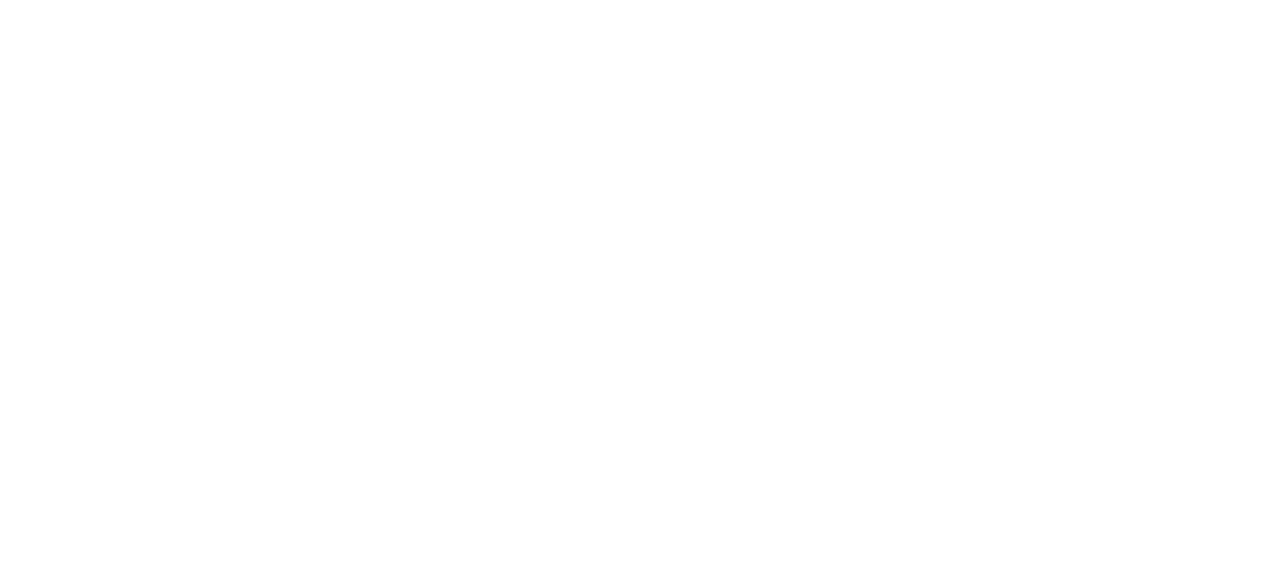
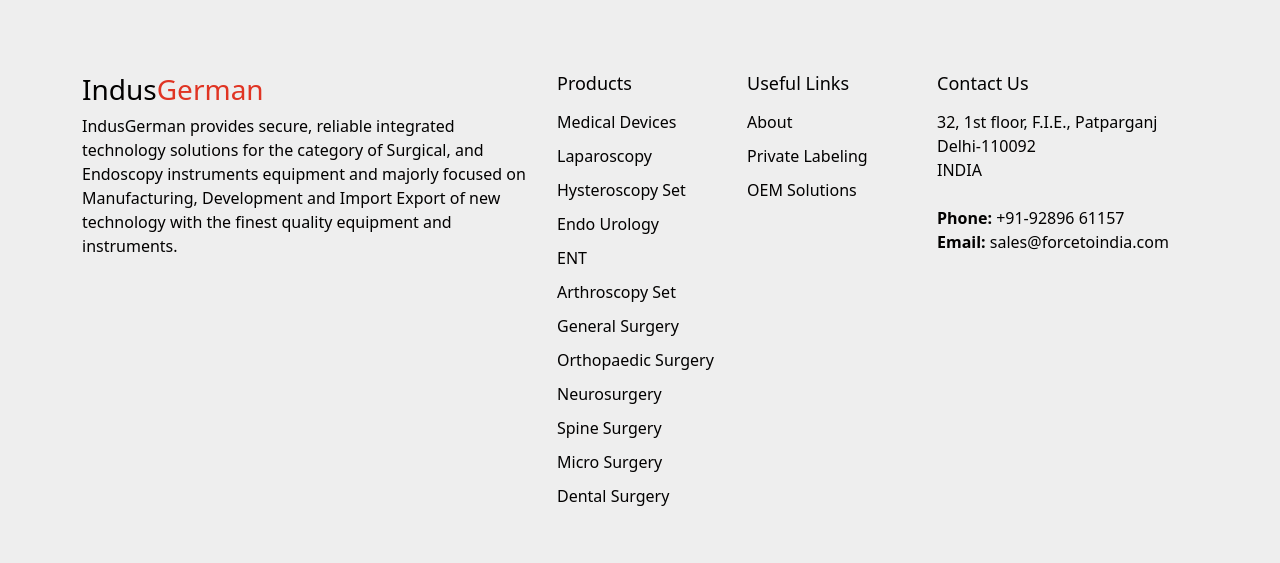
Before and after one commit to gurdeep4git/IndusGerman, a React (Create React App) app: page /product/arthroscopy-set in a window 1280 px wide. Shown: the part 171-734 px from the top of the page. Built offline with nearby package versions, Linux system fonts and the light colour scheme.

Commit message:
about and footer added

```diff
--- a/src/App.js
+++ b/src/App.js
@@ -3,6 +3,7 @@
 import Home from './pages/Home/Home';
 import About from './pages/About/About';
 import ProductDetails from './pages/ProductDetails/ProductDetails';
+import Footer from './components/Footer/Footer';
 
 function App() {
   return (
@@ -17,7 +18,7 @@
           <Route path="/product/:name" element={<ProductDetails />} />
         </Routes>
 
-
+        <Footer />
       </BrowserRouter>
 
     </>
--- /dev/null
+++ b/src/components/Footer/Footer.css
@@ -0,0 +1,49 @@
+.footer {
+    color: var(--five-color);
+}
+
+.brand-text {}
+
+.brand-text h3 {}
+
+.brand-text span {
+    color: var(--first-color);
+}
+
+.brand-text p {
+    margin: 0;
+}
+
+.footer-products ul {
+    list-style: none;
+    margin: 0;
+    padding: 0;
+}
+
+.footer-products ul li {
+    display: block;
+    padding: 0.3125rem 0;
+}
+
+.footer-products ul li:first-child {
+    padding-top: 0;
+}
+
+.footer-products ul li a {
+    text-decoration: none;
+    font-size: 1rem;
+    color: var(--five-color);
+    transition: 0.3s;
+}
+
+.footer-products ul li a:hover {
+    text-decoration: none;
+    color: var(--first-color);
+}
+
+.footer-title {
+    margin-top: 0;
+    font-weight: 500;
+    line-height: 1.2;
+    font-size: 1.125rem;
+}
--- /dev/null
+++ b/src/components/Footer/Footer.js
@@ -0,0 +1,79 @@
+import React from 'react'
+import './Footer.css';
+import products from '../../data/navbar.json'
+import data from '../../data/footer.json';
+import { Link } from 'react-router-dom';
+
+function Footer() {
+    const productsList = products.filter(i => i.title === 'Products')[0].subMenu;
+
+    return (
+        <>
+            <div className="footer bg-color section-pad">
+                <div className="container">
+                    <div className="row">
+                        <div className="col-md-6 col-lg-5 mb-4 mb-lg-0">
+                            <div className='brand-text'>
+                                <h3 className='fs-3'>Indus<span>German</span></h3>
+                                <p>IndusGerman provides secure, reliable integrated technology solutions for the category of Surgical, and Endoscopy instruments equipment and majorly focused on Manufacturing, Development and Import   Export of new technology with the finest quality equipment and instruments.</p>
+                            </div>
+                        </div>
+                        <div className="col-md-6 col-lg-2 mb-4 mb-lg-0">
+                            <h3 className='footer-title mb-3'>Products</h3>
+                            <div className='footer-products'>
+                                <ul>
+                                    {
+                                        productsList.map((product, index) => {
+                                            return (
+                                                <li key={index}>
+                                                    <Link to={product.link}>{product.title}</Link>
+                                                </li>
+                                            )
+                                        })
+                                    }
+                                </ul>
+                            </div>
+                        </div>
+                        <div className="col-md-6 col-lg-2 mb-4 mb-lg-0">
+                            <h3 className='footer-title mb-3'>Useful Links</h3>
+                            <div className='footer-products'>
+                                <ul>
+                                    {
+                                        data.links.map((link, index) => {
+                                            return (
+                                                <li key={index}>
+                                                    <Link to={link?.link}>{link.title}</Link>
+                                                </li>
+                                            )
+                                        })
+                                    }
+                                </ul>
+                            </div>
+                        </div>
+                        <div className="col-md-6 col-lg-3 mb-4 mb-lg-0">
+                            <h3 className='footer-title mb-3'>Contact Us</h3>
+                            <div>
+                                <p>
+                                    32, 1st floor, F.I.E., Patparganj
+                                    <br />
+                                    Delhi-110092
+                                    <br />
+                                    INDIA
+                                    <br />
+                                    <br />
+                                    <strong>Phone: </strong>
+                                    +91-92896 61157
+                                    <br />
+                                    <strong>Email: </strong>
+                                    sales@forcetoindia.com
+                                </p>
+                            </div>
+                        </div>
+                    </div>
+                </div>
+            </div>
+        </>
+    )
+}
+
+export default Footer
--- /dev/null
+++ b/src/data/footer.json
@@ -0,0 +1,16 @@
+{
+    "links": [
+        {
+            "title": "About",
+            "link": "/about"
+        },
+        {
+            "title": "Private Labeling",
+            "link": ""
+        },
+        {
+            "title": "OEM Solutions",
+            "link": ""
+        }
+    ]
+}
--- /dev/null
+++ b/src/data/home.json
@@ -0,0 +1,29 @@
+{
+    "features": [
+        {
+            "icon": "",
+            "title": "Quality Assurance",
+            "description": "Every INDUS GERMAN product comes with an assurance of high quality and zero compromise in its production, performance, and safety"
+        },
+        {
+            "icon": "",
+            "title": "Private Labeling",
+            "description": "Undertake private labeling of various products and ensure a timely delivery of all orders"
+        },
+        {
+            "icon": "",
+            "title": "Quality Products",
+            "description": "Years of Experience, technology is the guide, quality is life, customer is the center, management is the guara"
+        },
+        {
+            "icon": "",
+            "title": "Highly Focused R&D",
+            "description": "R&D and our perseverance to achieve the highest standards have given us the leader status in all our businesses"
+        }
+    ],
+    "about": [
+        "FORCETO INDIA PVT LTD based in Delhi, India is an ISO 13485:2016 & ISO 9001:2015 Certified Company by CDSCO notified body. Also registered under MSME (Make In India).",
+        "We are continuously working on our products to achieve more and more excellence and ensure high-quality products. We are also collaborating with various organizations globally, for their guidance in new innovations. We represent India globally by manufacturing user-friendly equipment and instruments with the help of technically skilled people in our production, research & Development department, which can enhance our capability to serve you better and increase our company’s productivity.",
+        "We design, develop, engineer, and manufacture medical devices for global markets & Supply Reusable General Surgery Instruments, Laparoscopic Surgery Instruments, Telescopes, Hysteroscope Sets, Laparoscopic Tubal Ligation Sets, Arthroscope Sets, and Sinoscopy Sets, Surgical Loupes, Surgical Retractors, Resectoscopy Set, Cystoscopy Set and Medical Devices (HD Camera, LED Light Source, C02 Insufflator, Surgical Headlights, LED Headlight, Pneumatic Tourniquet, Suction, and Irrigation Unit) for the global market."
+    ]
+}
--- a/src/index.css
+++ b/src/index.css
@@ -32,3 +32,7 @@
   bottom: 0;
   margin: auto;
 }
+
+.bg-color {
+  background-color: var(--grey-0);
+}
--- a/src/pages/Home/Home.css
+++ b/src/pages/Home/Home.css
@@ -23,7 +23,8 @@
     }
 }
 
-.feature-description {
+.feature-description,
+.description {
     color: var(--text-color);
     line-height: 1.875rem;
 }
@@ -39,10 +40,6 @@
 
 .feature-item:hover .feature-title {
     border-bottom: 4px solid var(--first-color);
-}
-
-.bg-color {
-    background-color: var(--grey-0);
 }
 
 .service-item {
@@ -61,3 +58,9 @@
 .service-title:hover {
     color: var(--first-color);
 }
+
+.description {
+    color: var(--text-color);
+    line-height: 1.875rem;
+    font-size: 1.125rem;
+}
--- a/src/pages/Home/Home.js
+++ b/src/pages/Home/Home.js
@@ -1,32 +1,14 @@
 import React from 'react'
 import Banner from '../../components/Banner/Banner'
 import './Home.css';
-import products from '../../data/products/products-list.json'
+import products from '../../data/navbar.json'
+import data from '../../data/home.json';
 import { Link } from 'react-router-dom';
 
 function Home() {
-    const features = [
-        {
-            'icon': '',
-            'title': 'Quality Assurance',
-            'description': 'Every INDUS GERMAN product comes with an assurance of high quality and zero compromise in its production, performance, and safety.'
-        },
-        {
-            'icon': '',
-            'title': 'Private Labeling',
-            'description': 'Undertake private labeling of various products and ensure a timely delivery of all orders.'
-        },
-        {
-            'icon': '',
-            'title': 'Quality Products',
-            'description': 'Years of Experience, technology is the guide, quality is life, customer is the center, management is the guara.'
-        },
-        {
-            'icon': '',
-            'title': 'Highly Focused R&D',
-            'description': 'R&D and our perseverance to achieve the highest standards have given us the leader status in all our businesses.'
-        }
-    ]
+
+    const productsList = products.filter(i => i.title === 'Products')[0].subMenu;
+
     return (
         <>
             <Banner />
@@ -36,7 +18,7 @@
                     <div className="row">
                         <h1 className='section-title mb-5 text-center'>Features</h1>
                         {
-                            features.map((feature, index) => {
+                            data.features.map((feature, index) => {
                                 return (
                                     <div key={index} className="col-md-6 col-lg-3">
                                         <div className="feature-item py-4 px-4 py-lg-5 px-lg-4 mb-3 mb-lg-0">
@@ -56,7 +38,7 @@
                     <div className="row">
                         <h1 className='section-title mb-5 text-center'>Products</h1>
                         {
-                            products.map((product, index) => {
+                            productsList.map((product, index) => {
                                 return (
                                     <div key={index} className="col-md-6 col-lg-4">
                                         <div className="service-item py-4 px-4 py-lg-4 mb-3">
@@ -73,6 +55,23 @@
                     </div>
                 </div>
             </section>
+
+            <section className='section-pad'>
+                <div className="container">
+                    <div className="row">
+                        <h1 className='section-title mb-5 text-center'>About Us</h1>
+                        <div className='col'>
+                            {
+                                data.about.map((item, index) => {
+                                    return (
+                                        <p key={index} className='description'>{item}</p>
+                                    )
+                                })
+                            }
+                        </div>
+                    </div>
+                </div>
+            </section>
         </>
     )
 }
```
Also changed, not shown: src/data/products/products-list.json (deleted, +0 -50 lines).
